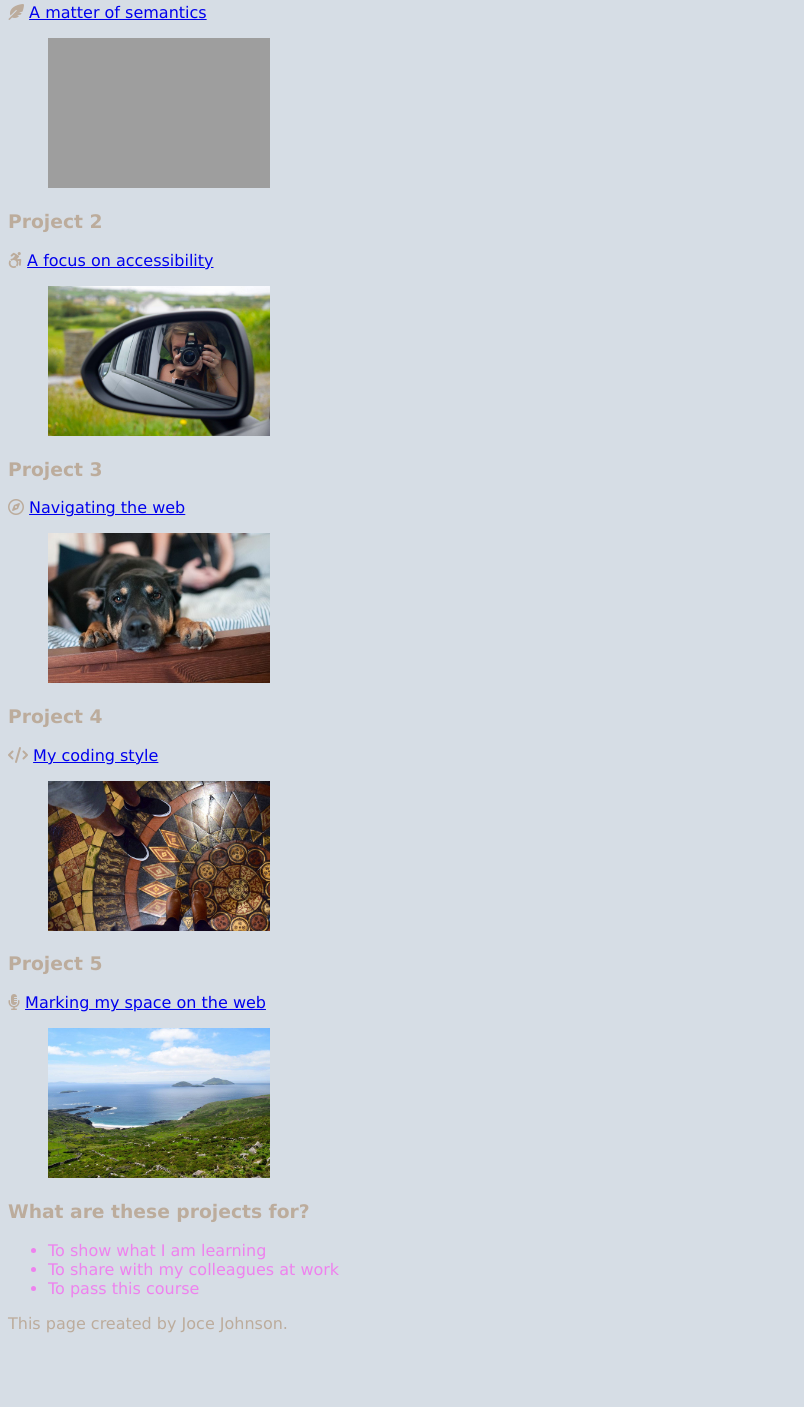
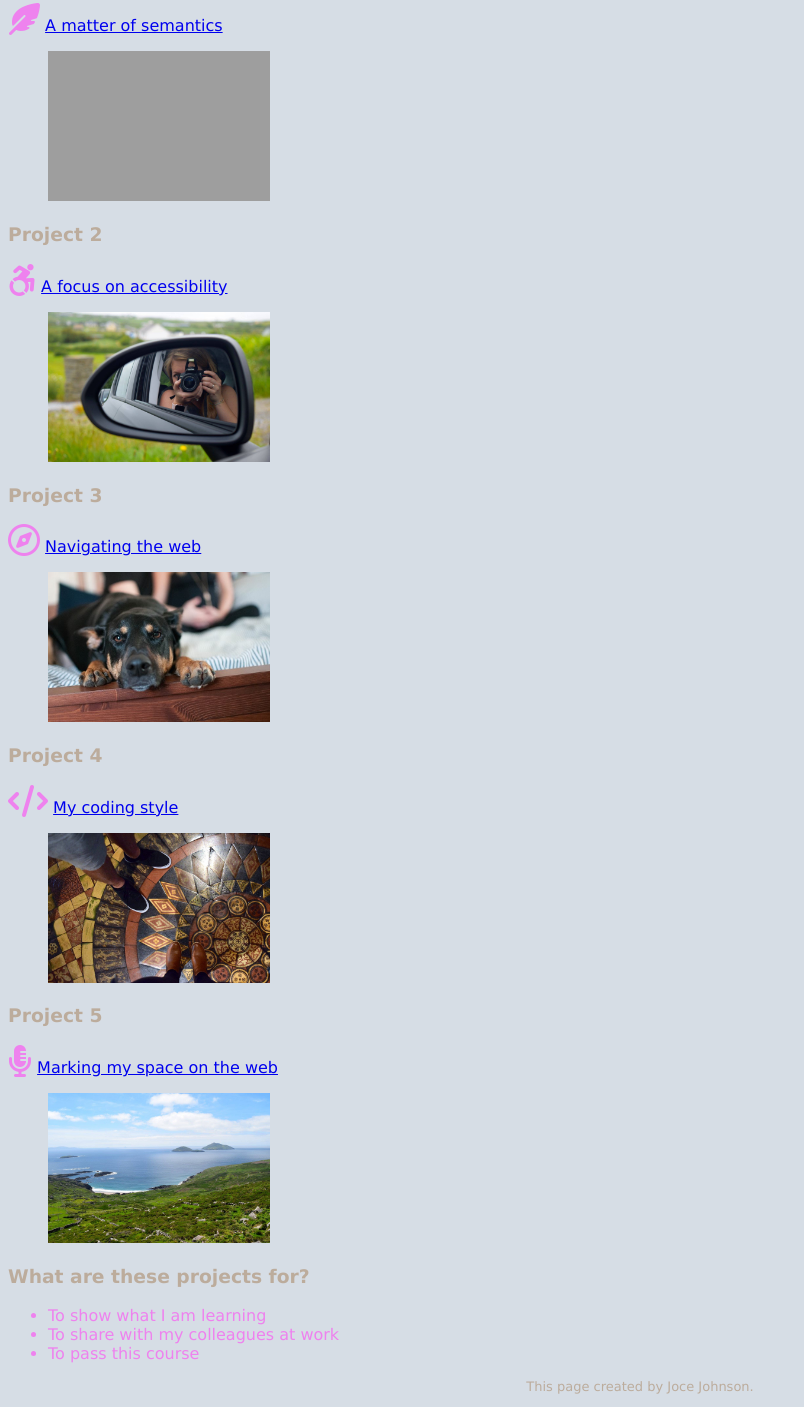
Before and after one commit to jocjoh/portfolio, a plain HTML site: page index.html in a window 1280 px wide. Shown: the part 212-1619 px from the top of the page, without its empty margins (0-804 px from the left). Before the commit the page ends 1561 px from the top, so only its background shows below. Drawn offline with Linux system fonts and the light colour scheme; grey boxes are pictures that could not be loaded.

Commit message:
Make style updates to css

```diff
--- a/styles/stylesheet.css
+++ b/styles/stylesheet.css
@@ -65,3 +65,23 @@ aside {
 a[href="https://oregonstate.edu"]:hover {
    background-color: #84AFDC;
 }
+
+.fas {
+  color: violet;
+  font-size: 2em;
+}
+
+.fab {
+  color: violet;
+  font-size: 2em;
+}
+
+.far {
+  color: violet;
+  font-size: 2em;
+}
+
+footer {
+  font-size: small;
+  text-align: center;
+}
```
